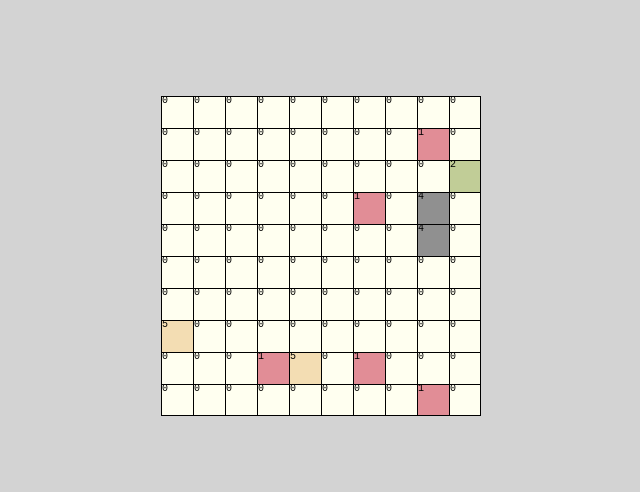
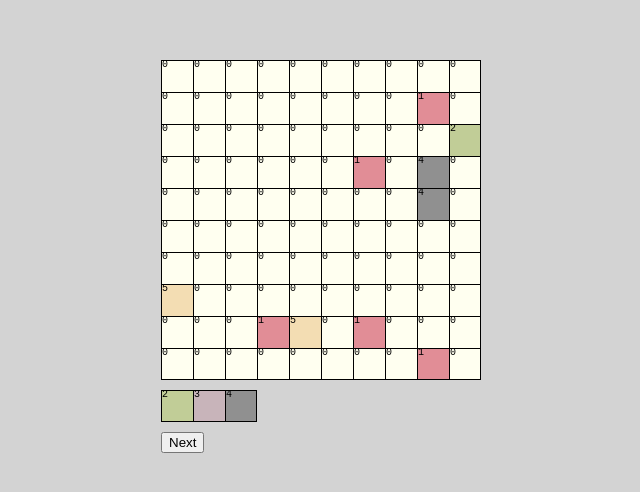
Before and after one commit to NickRimer03/lines, a website built with webpack: page index.html in a window 1280 px wide. Shown: the part 152-644 px from the top of the page, without its empty margins (327-967 px from the left). Built offline with nearby package versions, Linux system fonts and the light colour scheme.

Commit message:
- predictor; code refactor

```diff
--- a/index.html
+++ b/index.html
@@ -6,7 +6,13 @@
     <link rel="stylesheet" href="dist/style.css" />
   </head>
   <body>
-    <div id="field"></div>
+    <div id="container">
+      <div id="field"></div>
+      <div id="predictor"></div>
+      <div id="toolbar">
+        <button id="btnNext" type="button">Next</button>
+      </div>
+    </div>
   </body>
 </html>
 
--- a/index.js
+++ b/index.js
@@ -1,7 +1,18 @@
-import Field from "./src/field";
+import Field from "./src/field/core";
+import Predictor from "./src/predictor/core";
 import "./style/style.scss";
+import settings from "./src/settings";
 
-const field = new Field([10, 10]);
+const { field, tokens, predictor, maxColors, start } = settings;
+const { predict: step } = predictor;
 
-field.drawer.draw();
-field.next(10);
+const gamePredictor = new Predictor({ predictor, tokens, maxColors });
+const gameField = new Field({ field, tokens, maxColors, gamePredictor });
+
+gameField.drawer.draw();
+gamePredictor.drawer.draw();
+
+gameField.next({ count: start, init: true });
+
+const btnNext = document.getElementById("btnNext");
+btnNext.onclick = gameField.next.bind(gameField, { count: step });
--- a/src/field.js
+++ b/src/field/core.js
@@ -1,48 +1,47 @@
-import { getRandomInt } from "./utils";
 import Draw from "./draw";
-
-const maxColors = 5;
+import Utils from "../utils";
 
 export default class Field {
-  constructor([w, h]) {
+  constructor({ field: { dom, w, h }, tokens, maxColors, gamePredictor }) {
     this.gameField = new Array(h).fill(0).map(() => new Array(w).fill(0));
+    this.maxColors = maxColors;
+    this.gamePredictor = gamePredictor;
     this.status = false;
     this.target = { x: null, y: null };
-    this.drawer = new Draw(this);
     this.coords = new Array(w * h).fill(0).map((e, i) => [i % w, Math.floor(i / w)]);
+
+    this.drawer = new Draw({ field: this, dom, tokens });
   }
 
-  next(count) {
-    const targets = this.shuffle().slice(0, count);
-    targets.forEach(([x, y]) => {
-      const nouveau = getRandomInt(1, maxColors);
-      const old = this.gameField[y][x];
-      this.gameField[y][x] = nouveau;
-      this.drawer.update({ x, y, color: { old, nouveau } });
+  next({ count, init = false }) {
+    const targets = Utils.shuffleArray(this.getEmptyTokens()).slice(0, count);
+    targets.forEach(([x, y], i) => {
+      const theNew = init ? Utils.getRandomInt(1, this.maxColors) : this.gamePredictor.prediction[i];
+      const theOld = this.gameField[y][x];
+      this.gameField[y][x] = theNew;
+      this.drawer.update({ x, y, color: { theOld, theNew } });
     });
+    this.gamePredictor.next();
 
     return this;
   }
 
-  shuffle() {
-    return this.coords
-      .map(e => [e, Math.random()])
-      .sort(([, a], [, b]) => a - b)
-      .map(([e]) => e);
+  getEmptyTokens() {
+    return this.coords.filter(([x, y]) => this.gameField[y][x] === 0);
   }
 
   tokenClick({ x, y }) {
     if (this.gameField[y][x] === 0) {
       if (this.status) {
-        this.tokenMove();
+        this.tokenMove({ x, y });
       }
     } else {
       this.tokenToggleSelect({ x, y });
     }
   }
 
-  tokenMove() {
-    //
+  tokenMove({ x, y }) {
+    console.log(`move from ${this.target.x} ${this.target.y} to ${x} ${y}`);
   }
 
   tokenToggleSelect({ x, y }) {
--- a/src/draw.js
+++ b/src/field/draw.js
@@ -1,11 +1,9 @@
-const tokenParams = { width: 32, height: 32 };
-
 export default class Draw {
-  constructor(field) {
+  constructor({ field, dom, tokens: { w, h } }) {
     this.field = field;
-    this.dom = document.getElementById("field");
-    this.dom.style.width = `${tokenParams.width * field.width}px`;
-    this.dom.style.height = `${tokenParams.height * field.height}px`;
+    this.dom = document.getElementById(dom);
+    this.dom.style.width = `${w * field.width}px`;
+    this.dom.style.height = `${h * field.height}px`;
     this.tokens = new Array(field.height).fill(null).map(() => new Array(field.width).fill(null));
   }
 
@@ -38,11 +36,11 @@ export default class Draw {
     }
   }
 
-  update({ x, y, color: { old, nouveau } }) {
+  update({ x, y, color: { theOld, theNew } }) {
     const token = this.tokens[y][x];
-    token.classList.remove(`_${old}`);
-    token.classList.add(`_${nouveau}`);
-    token.textContent = nouveau;
+    token.classList.remove(`_${theOld}`);
+    token.classList.add(`_${theNew}`);
+    token.textContent = theNew;
   }
 
   toggle({ x, y }) {
--- /dev/null
+++ b/src/predictor/core.js
@@ -0,0 +1,22 @@
+import Draw from "./draw";
+import Utils from "../utils";
+
+export default class Predictor {
+  constructor({ predictor: { dom, predict }, tokens, maxColors }) {
+    this.maxColors = maxColors;
+    this.predict = predict;
+    this.prediction = new Array(this.predict).fill(0);
+    this.drawer = new Draw({ predictor: this, dom, tokens });
+  }
+
+  next() {
+    this.prediction.forEach((e, i) => {
+      const theNew = Utils.getRandomInt(1, this.maxColors);
+      const theOld = this.prediction[i];
+      this.prediction[i] = theNew;
+      this.drawer.update({ i, color: { theOld, theNew } });
+    });
+
+    return this;
+  }
+}
--- /dev/null
+++ b/src/predictor/draw.js
@@ -0,0 +1,38 @@
+export default class Draw {
+  constructor({ predictor, dom, tokens: { w, h } }) {
+    this.predictor = predictor;
+    this.dom = document.getElementById(dom);
+    this.dom.style.width = `${w * predictor.width}px`;
+    this.dom.style.height = `${h * predictor.height}px`;
+    this.tokens = new Array(this.predictor.predict).fill(null);
+  }
+
+  drawToken({ color, i }) {
+    const token = document.createElement("div");
+    token.classList.add("token");
+    token.classList.add(`_${color}`);
+    token.classList.add("_bottom");
+    token.textContent = color;
+
+    if (i === this.predictor.predict - 1) {
+      token.classList.add("_right");
+    }
+
+    return token;
+  }
+
+  draw() {
+    for (let i = 0; i < this.predictor.predict; i++) {
+      const token = this.drawToken({ color: this.predictor.prediction[i], i });
+      this.tokens[i] = token;
+      this.dom.appendChild(token);
+    }
+  }
+
+  update({ i, color: { theOld, theNew } }) {
+    const token = this.tokens[i];
+    token.classList.remove(`_${theOld}`);
+    token.classList.add(`_${theNew}`);
+    token.textContent = theNew;
+  }
+}
--- /dev/null
+++ b/src/settings.js
@@ -0,0 +1,9 @@
+const settings = {
+  field: { dom: "field", w: 10, h: 10 },
+  tokens: { w: 32, h: 32 },
+  maxColors: 5,
+  start: 10,
+  predictor: { dom: "predictor", predict: 3 }
+};
+
+export default settings;
--- a/src/utils.js
+++ b/src/utils.js
@@ -1,3 +1,14 @@
-export function getRandomInt(min = 0, max = 1) {
-  return Math.floor(Math.random() * (max - min + 1)) + min;
+class Utils {
+  static getRandomInt(min = 0, max = 1) {
+    return Math.floor(Math.random() * (max - min + 1)) + min;
+  }
+
+  static shuffleArray(array) {
+    return array
+      .map(e => [e, Math.random()])
+      .sort(([, a], [, b]) => a - b)
+      .map(([e]) => e);
+  }
 }
+
+export default Utils;
--- a/style/style.scss
+++ b/style/style.scss
@@ -23,6 +23,12 @@ body {
   flex-wrap: wrap;
   box-sizing: border-box;
   margin: 0 auto;
+}
+
+#predictor {
+  display: flex;
+  box-sizing: border-box;
+  margin: 10px 0;
 }
 
 .token {
@@ -55,3 +61,7 @@ body {
     border-bottom: 1px solid #000;
   }
 }
+
+#toolbar {
+  margin-top: 10px;
+}
```
